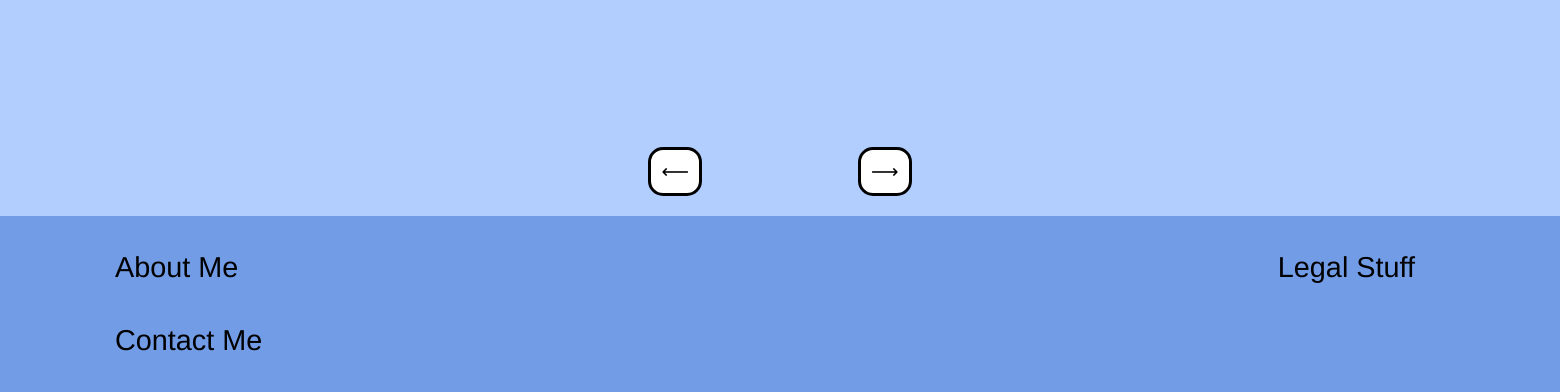
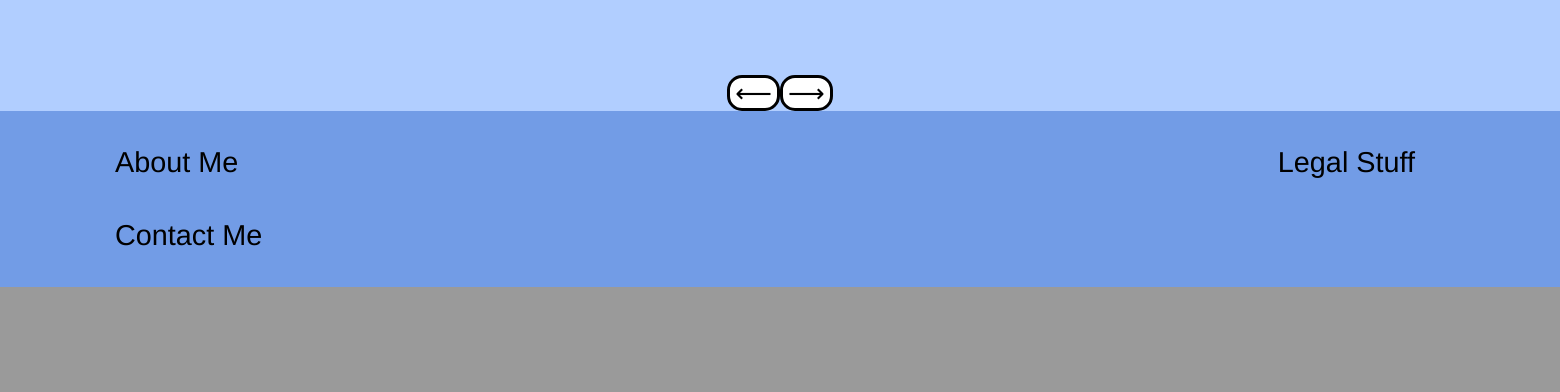
Before and after one commit to InfectIsFair/webScrapingMess, a Flask app: page /magic-card-database/page1/ in a window 1560 px wide. Shown: the part 4830-5222 px from the top of the page. After the commit the page ends 5117 px from the top, so only its background shows below. Run offline with Flask 2, Linux system fonts and the light colour scheme; some web fonts are replaced.

Commit message:
Add files via upload

```diff
--- a/static/styles/styles.css
+++ b/static/styles/styles.css
@@ -208,7 +208,6 @@ nav ul div {
   position: absolute;
   background-color: var(--primary-color);
   min-width: 160px;
-  border: solid var(--secondary-color);
   -webkit-box-shadow: 0px 8px 16px 0px rgba(0, 0, 0, 0.2);
           box-shadow: 0px 8px 16px 0px rgba(0, 0, 0, 0.2);
   z-index: 1;
@@ -821,35 +820,11 @@ footer div {
           justify-content: center;
 }
 
-.mtgDbSubNav > * {
-  padding: 10px;
-  margin: 20px 5%;
-  font-size: 1.2rem;
+.mtgDbSubNav .pagination {
+  background-color: white;
   border: solid black;
-  background: white;
-  border-radius: 15px;
-  -webkit-border-radius: 15px;
-  -moz-border-radius: 15px;
-  -ms-border-radius: 15px;
-  -o-border-radius: 15px;
-}
-
-.mtgDbSubNav__top-buttons {
-  border: none;
-  background: none;
-  border-radius: 0;
-  -webkit-border-radius: 0;
-  -moz-border-radius: 0;
-  -ms-border-radius: 0;
-  -o-border-radius: 0;
-}
-
-.mtgDbSubNav__top-buttons > * {
-  padding: 10px;
-  margin: 0 20px;
-  font-size: 1.2rem;
-  border: solid black;
-  background: white;
+  padding: 0 5px;
+  font-size: 1.6rem;
   border-radius: 15px;
   -webkit-border-radius: 15px;
   -moz-border-radius: 15px;
--- a/static/styles/styles.scss
+++ b/static/styles/styles.scss
@@ -166,7 +166,6 @@ nav {
     position: absolute;
     background-color: var(--primary-color);
     min-width: 160px;
-    border: solid var(--secondary-color);
     box-shadow: 0px 8px 16px 0px rgba(0,0,0,0.2);
     z-index: 1;
     a {
@@ -635,41 +634,20 @@ footer {
 .mtgDbSubNav {
     display: flex;
     justify-content: center;
-    > * {
-        padding: 10px;
-        margin: 20px 5%;
-        font-size: 1.2rem;
+    .pagination {
+        background-color: white;
         border: solid black;
-        background: white;
+        padding: 0 5px;
+        font-size: 1.6rem;
         border-radius: 15px;
         -webkit-border-radius: 15px;
         -moz-border-radius: 15px;
         -ms-border-radius: 15px;
         -o-border-radius: 15px;
     }
+}
 
-    &__top-buttons {
-        border: none;
-        background: none;
-        border-radius: 0;
-        -webkit-border-radius: 0;
-        -moz-border-radius: 0;
-        -ms-border-radius: 0;
-        -o-border-radius: 0;
-        > * {
-            padding: 10px;
-            margin: 0 20px;
-            font-size: 1.2rem;
-            border: solid black;
-            background: white;
-            border-radius: 15px;
-            -webkit-border-radius: 15px;
-            -moz-border-radius: 15px;
-            -ms-border-radius: 15px;
-            -o-border-radius: 15px;
-        }
-    }
-}
+
 
 // media queries
 
```
Also changed, not shown: 1 other file.
